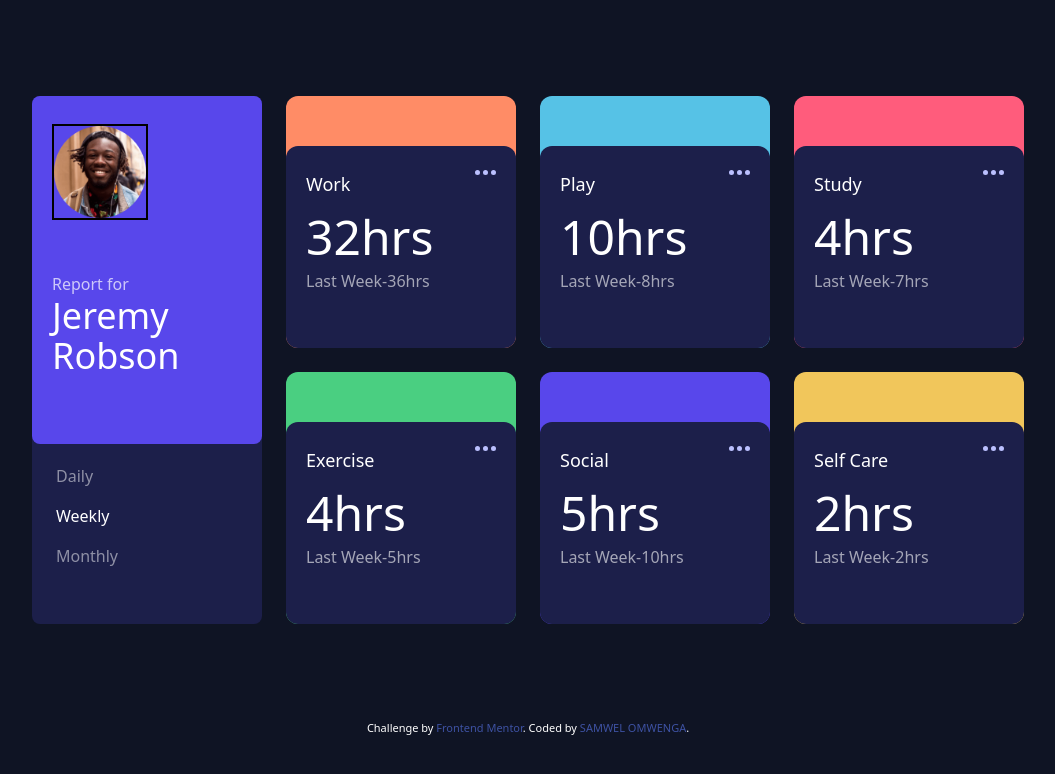
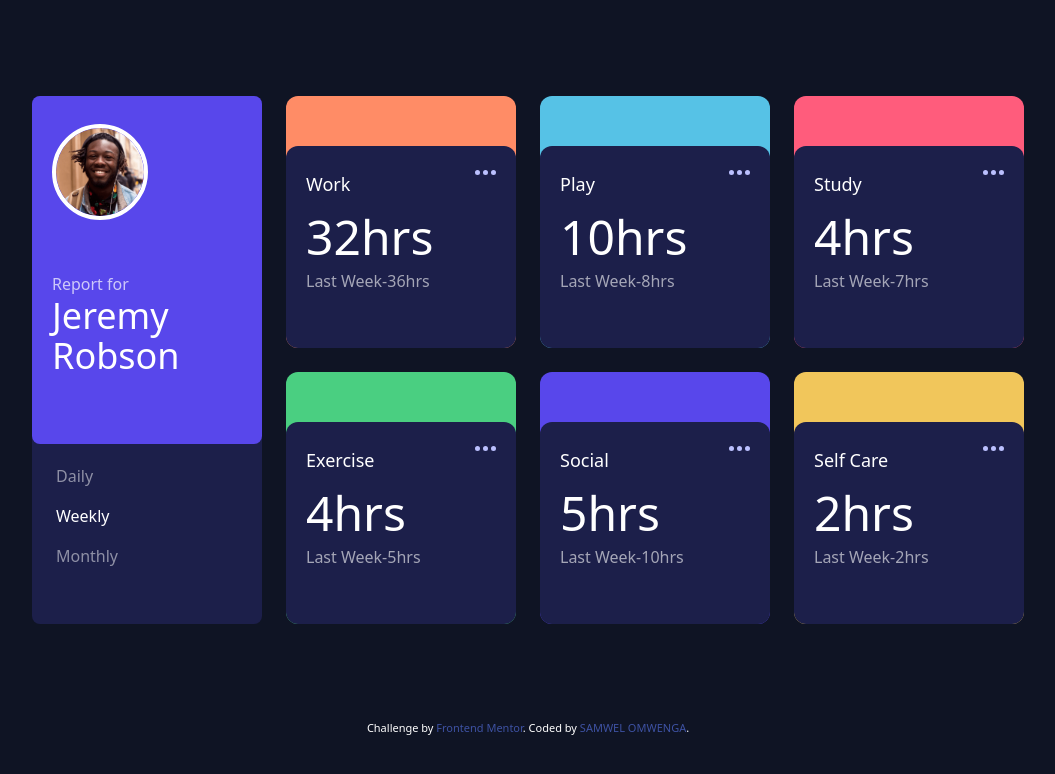
Before and after one commit to Samwelomwenga/Time-Tracking-Dashboard, a website: page index.html in a window 1280 px wide. Shown: the whole page, without its empty margins (112-1167 px from the left). Drawn offline with Linux system fonts and the light colour scheme.

Commit message:
Add avatar border radius

```diff
--- a/index.html
+++ b/index.html
@@ -19,7 +19,7 @@
 <main class="mx-7 mt-6 grid gap-6 md:grid-cols-4 md:grid-rows-2 md:mx-36 md:my-24">
   <header class="bg-neutral-dark-blue rounded-lg overflow-hidden md:row-span-2 md:h-max">
     <div class="bg-primary-blue flex align-middle gap-5 px-5 py-7 rounded-b-lg md:grid md:h-3/4" >
-      <img class="w-16 border-solid border-black border-2 mb-8 md:w-24" src="images\image-jeremy.png" alt="image-jeremy">
+      <img class="w-16 rounded-full border-white border-4 mb-8 md:w-24" src="images\image-jeremy.png" alt="image-jeremy">
       <div >
         <p class="opacity-70">Report for</p>
         <p class="text-2xl font-normal md:text-4xl"> Jeremy <span class="md:block md:mb-10">Robson</span></p>
```
Also changed, not shown: public/styles.css.
